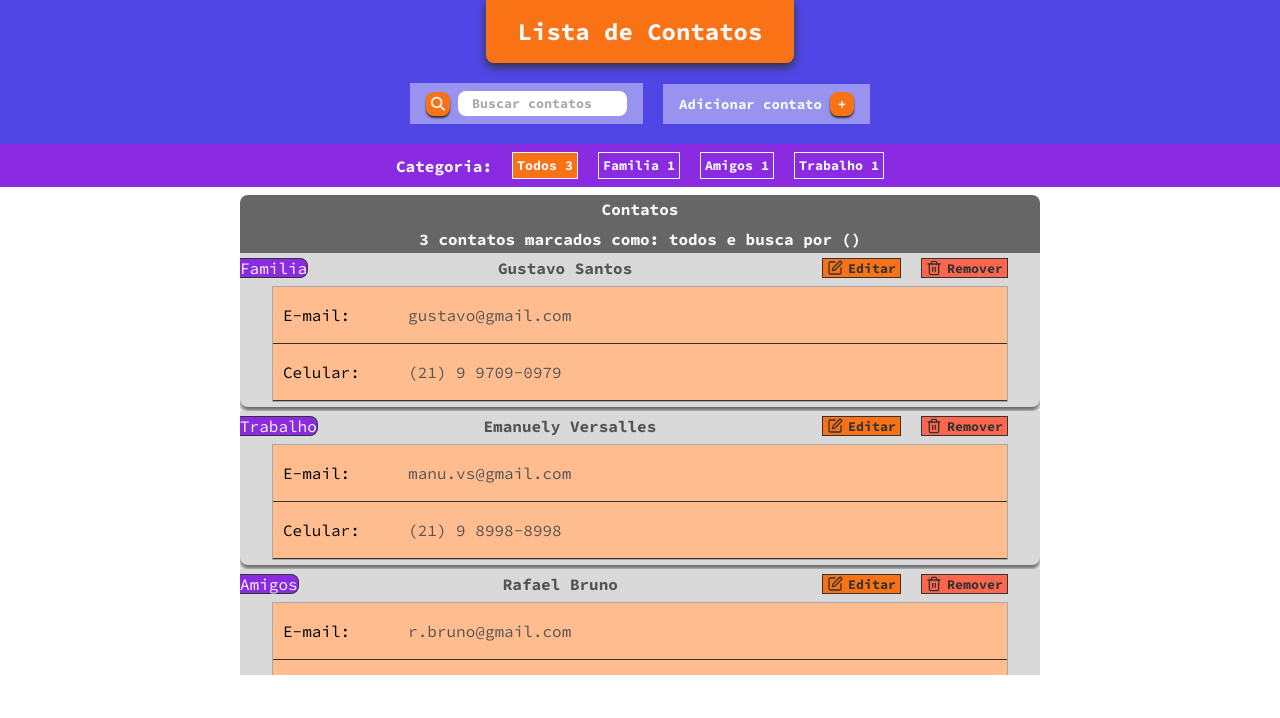
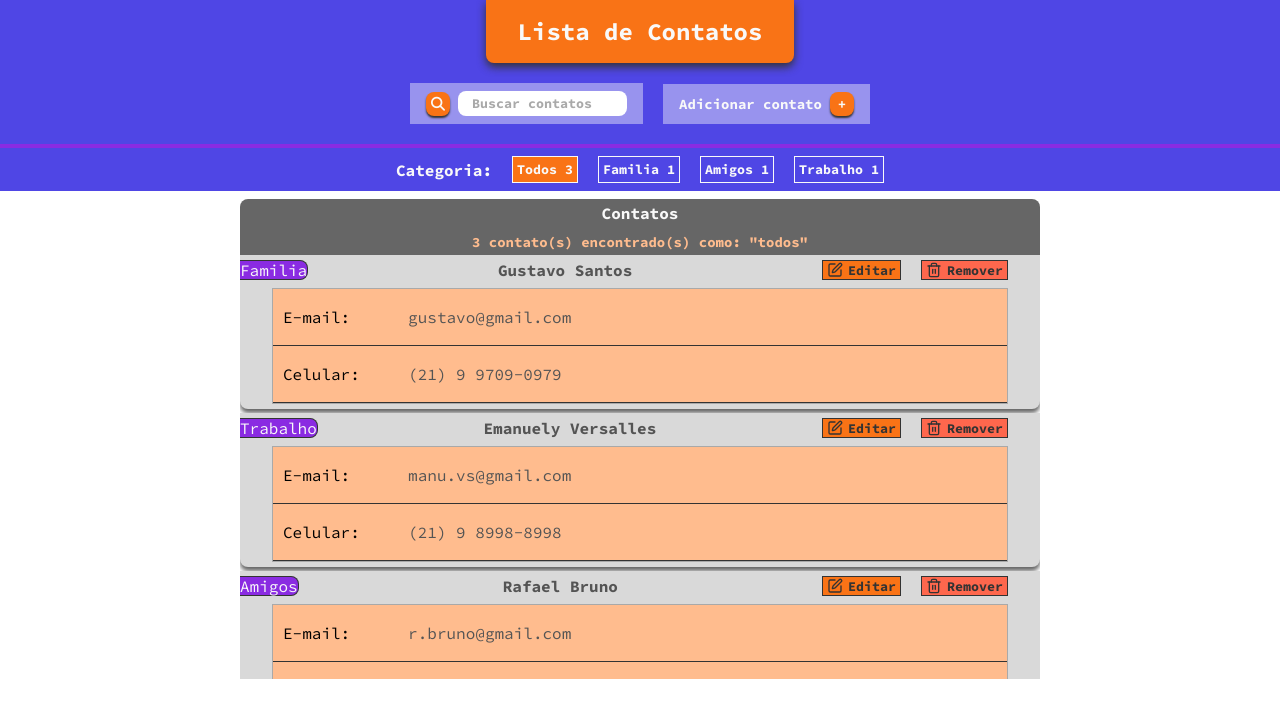
Before and after one commit to ThiagoLopesSantos/lista_de_contatos_react, a React (Create React App) app: page / in a window 1280 px wide. Shown: the top 718 px of the page. Built offline with nearby package versions, Linux system fonts and the light colour scheme.

Commit message:
adicionando lógica de busca e exibindo resultado para o usuário

```diff
--- a/src/containers/ContactList/index.tsx
+++ b/src/containers/ContactList/index.tsx
@@ -27,16 +27,29 @@ const ContactList = () => {
     return itensFiltered
   }
 
+  const showFiltering = (amount: number) => {
+    let message = ''
+    const complement =
+      filtering !== undefined && filtering.length > 0
+        ? ` e busca por "${filtering}"`
+        : ''
+
+    if (fCategory === 'todos') {
+      message = `${amount} contato(s) encontrado(s) como: "todos" ${complement}`
+    } else {
+      message = `${amount} contato(s) encontrado(s) como: "${fCategory}"`
+    }
+    return message
+  }
+
   const filtered = contactFiltered()
+  const message = showFiltering(filtered.length)
 
   return (
     <S.ListContainer>
       <S.Title>
         Contatos
-        <S.TextFilter>
-          {filtered.length} contatos marcados como: {fCategory} e busca por (
-          {filtering})
-        </S.TextFilter>
+        <S.TextFilter>{message}</S.TextFilter>
       </S.Title>
       <ul>
         {filtered.map((c) => (
--- a/src/containers/ContactList/styles.ts
+++ b/src/containers/ContactList/styles.ts
@@ -17,6 +17,7 @@ export const Title = styled.h2`
   padding: 4px 0;
 `
 export const TextFilter = styled.p`
-  color: ${themes.branco};
+  color: ${themes.laranjaClaro};
   margin-top: 10px;
+  font-size: ${variaveis.small};
 `
--- a/src/containers/Header/styles.ts
+++ b/src/containers/Header/styles.ts
@@ -16,7 +16,7 @@ export const CtgContainer = styled.div`
   width: 100%;
   gap: 20px;
   color: ${themes.branco};
-  background-color: ${themes.roxo};
+  border-top: 4px solid ${themes.roxo};
   font-weight: bold;
 
   @media (max-width: 769px) {
```
